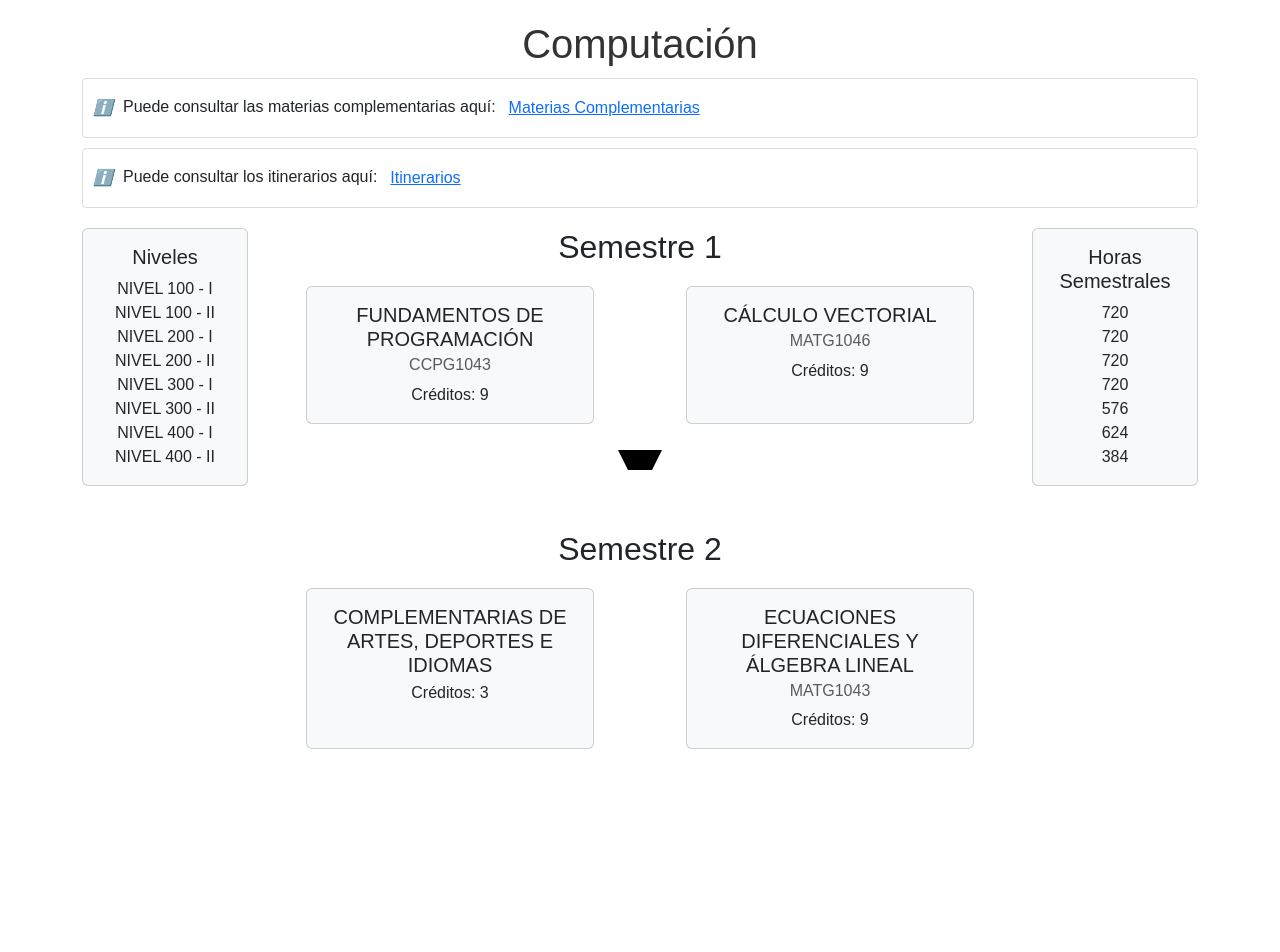
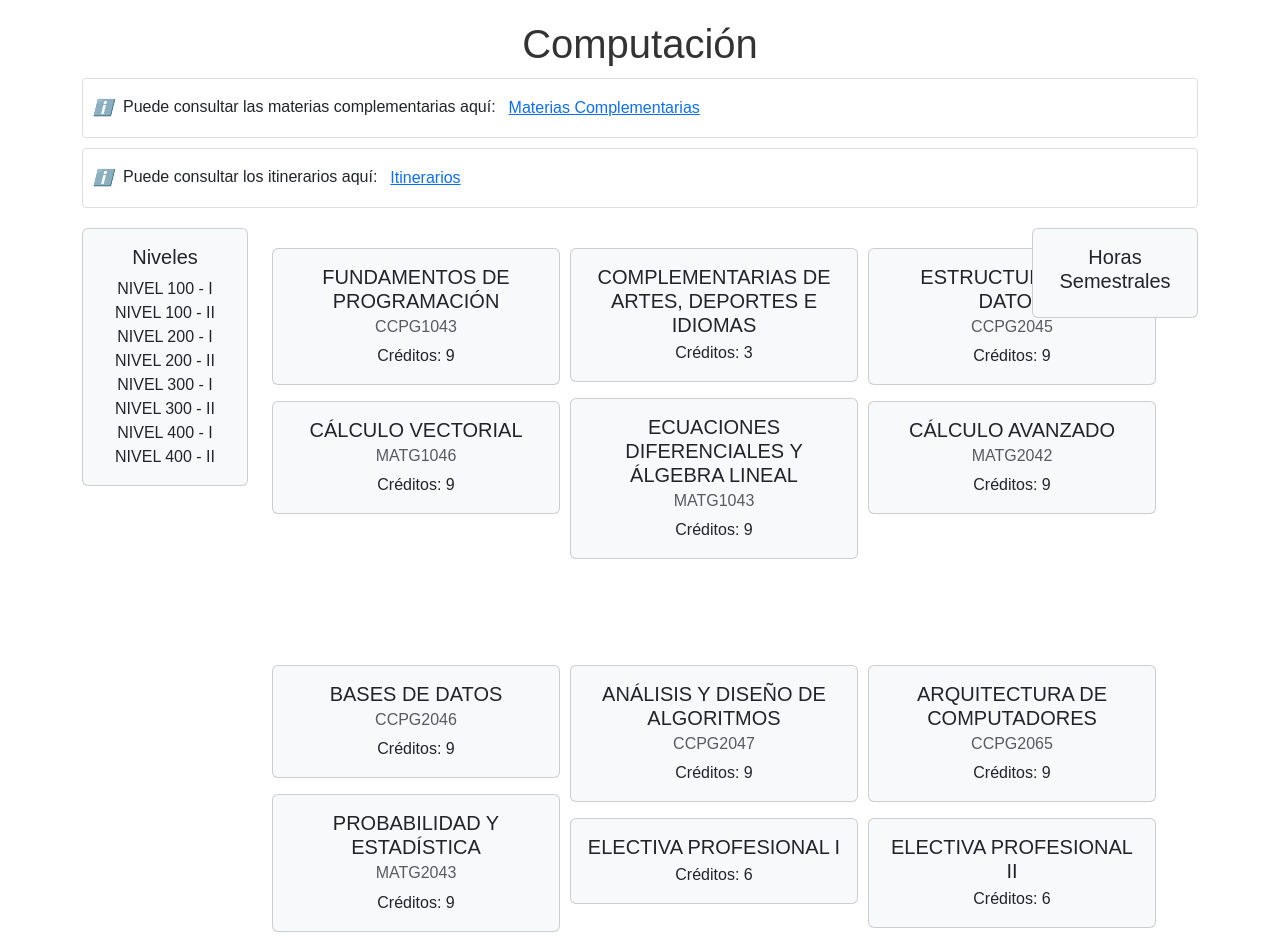
Before and after one commit to FabrazJ/Front2015_K, a React (Create React App) app: page / in a window 1280 px wide. Shown: the top 952 px of the page. Before the commit the page ends 855 px from the top, so only its background shows below. Built offline with nearby package versions, Linux system fonts and the light colour scheme.

Commit message:
estructura

```diff
--- a/src/App.css
+++ b/src/App.css
@@ -6,9 +6,31 @@
 
 }
 
+/* Estilos */
+.number-container {
+  position: relative;
+  display: inline-block;
+  margin-bottom: 10px;
+}
 
+.number {
+  font-size: 1.5rem;
+  font-weight: bold;
+  position: relative;
+  z-index: 1;
+}
 
+.square {
+  width: 20px;
+  height: 20px;
+  background-color: blue;
+  position: absolute;
+  top: 0;
+  left: 0;
+  z-index: 0;
+}
 
+/*  */
 h1 {
   color: #333;
 }
@@ -20,7 +42,7 @@ h1 {
   text-align: center;
   padding: 10px;
 } */
-.arrow {
+/* .arrow {
   width: 0;
   height: 0;
   border-left: 10px solid transparent;
@@ -28,7 +50,7 @@ h1 {
   border-top: 20px solid black;
   margin-top: -10px;
   margin-bottom: 10px;
-}
+} */
 
 
 .App-logo {
--- a/src/components/subcomponents/mallas/HorasSemestrales.js
+++ b/src/components/subcomponents/mallas/HorasSemestrales.js
@@ -8,12 +8,12 @@ const HorasSemestrales = () => {
             <Card.Body>
                 <Card.Title>Horas Semestrales</Card.Title>
                 <Card.Text>
-                    {horas.map((hora, index) => (
+                    {/* {horas.map((hora, index) => (
                         <div key={index} className="number-container">
                             <div className="square"></div>
                             <div className="number">{hora}</div>
                         </div>
-                    ))}
+                    ))} */}
                 </Card.Text>
             </Card.Body>
         </Card>
--- a/src/components/subcomponents/mallas/Semestre.js
+++ b/src/components/subcomponents/mallas/Semestre.js
@@ -11,7 +11,6 @@ const Semestre = ({ semestre, materias, showArrows }) => {
 
     return (
         <div className="semestre">
-            <h2>Semestre {semestre}</h2>
             <Row className="justify-content-center">
                 {materias.map((materia, index) => (
                     <Col key={index} className="d-flex justify-content-center">
--- a/src/components/subcomponents/mallas/Semestres.js
+++ b/src/components/subcomponents/mallas/Semestres.js
@@ -1,105 +1,3 @@
-// import React from 'react';
-// import Semestre from './Semestre';
-
-// const semestresData = [
-//     {
-//         semestre: 1,
-//         materias: [
-//             { title: 'Física: Mecánica', credits: 6, image: 'path/to/image1.png' },
-//             { title: 'Cálculo de una Variable', credits: 9, image: 'path/to/image2.png' },
-//             // Añade más materias según sea necesario
-//         ],
-//     },
-//     {
-//         semestre: 2,
-//         materias: [
-//             { title: 'Mineralogía', credits: 6, image: 'path/to/image3.png' },
-//             { title: 'Inglés I', credits: 5, image: 'path/to/image4.png' },
-//             // Añade más materias según sea necesario
-//         ],
-//     },
-//     // Añade más semestres según sea necesario
-// ];
-
-// const Semestres = () => {
-//     return (
-//         <div>
-//             {semestresData.map((data, index) => (
-//                 <Semestre key={index} semestre={data.semestre} materias={data.materias} />
-//             ))}
-//         </div>
-//     );
-// }
-
-// export default Semestres;
-
-// import React from 'react';
-// import Semestre from './Semestre';
-
-// const semestresData = [
-//     {
-//         semestre: 1,
-//         materias: [
-//             { title: 'Física: Mecánica', credits: 6, image: '../../../img/Itinerario2.png' },
-//             { title: 'Cálculo de una Variable', credits: 9, image: '../../../img/Itinerario2.png' },
-//             // Añade más materias según sea necesario
-//         ],
-//     },
-//     {
-//         semestre: 2,
-//         materias: [
-//             { title: 'Mineralogía', credits: 6, image: 'path/to/image3.png' },
-//             { title: 'Inglés I', credits: 5, image: 'path/to/image4.png' },
-//             // Añade más materias según sea necesario
-//         ],
-//     },
-//     // Añade más semestres según sea necesario
-// ];
-
-// const Semestres = () => {
-//     return (
-//         <div>
-//             {semestresData.map((data, index) => (
-//                 <Semestre key={index} semestre={data.semestre} materias={data.materias} />
-//             ))}
-//         </div>
-//     );
-// }
-
-// export default Semestres;
-
-// import React from 'react';
-// import Semestre from './Semestre';
-
-// const semestresData = [
-//     {
-//         semestre: 1,
-//         materias: [
-//             { title: 'FUNDAMENTOS DE PROGRAMACIÓN', code: 'CCPG1043', credits: 9 },
-//             { title: 'CÁLCULO VECTORIAL', code: 'MATG1046', credits: 9 },
-//         ],
-//     },
-//     {
-//         semestre: 2,
-//         materias: [
-//             { title: 'COMPLEMENTARIAS DE ARTES, DEPORTES E IDIOMAS', code: '', credits: 3 },
-//             { title: 'ECUACIONES DIFERENCIALES Y ÁLGEBRA LINEAL', code: 'MATG1043', credits: 9 },
-//         ],
-//     },
-//     // Añade más semestres según sea necesario
-// ];
-
-// const Semestres = () => {
-//     return (
-//         <div>
-//             {semestresData.map((data, index) => (
-//                 <Semestre key={index} semestre={data.semestre} materias={data.materias} />
-//             ))}
-//         </div>
-//     );
-// };
-
-// export default Semestres;
 import React from 'react';
 import Semestre from './Semestre';
 
@@ -118,17 +16,63 @@ const semestresData = [
             { title: 'ECUACIONES DIFERENCIALES Y ÁLGEBRA LINEAL', code: 'MATG1043', credits: 9 },
         ],
     },
-    // Añade más semestres según sea necesario
+    {
+        semestre: 3,
+        materias: [
+            { title: 'ESTRUCTURAS DE DATOS', code: 'CCPG2045', credits: 9 },
+            { title: 'CÁLCULO AVANZADO', code: 'MATG2042', credits: 9 },
+        ],
+    },
+    {
+        semestre: 4,
+        materias: [
+            { title: 'BASES DE DATOS', code: 'CCPG2046', credits: 9 },
+            { title: 'PROBABILIDAD Y ESTADÍSTICA', code: 'MATG2043', credits: 9 },
+        ],
+    },
+    {
+        semestre: 5,
+        materias: [
+            { title: 'ANÁLISIS Y DISEÑO DE ALGORITMOS', code: 'CCPG2047', credits: 9 },
+            { title: 'ELECTIVA PROFESIONAL I', code: '', credits: 6 },
+        ],
+    },
+    {
+        semestre: 6,
+        materias: [
+            { title: 'ARQUITECTURA DE COMPUTADORES', code: 'CCPG2065', credits: 9 },
+            { title: 'ELECTIVA PROFESIONAL II', code: '', credits: 6 },
+        ],
+    },
+    {
+        semestre: 7,
+        materias: [
+            { title: 'INTELIGENCIA ARTIFICIAL', code: 'CCPG2071', credits: 9 },
+            { title: 'SISTEMAS DISTRIBUIDOS', code: 'CCPG2072', credits: 9 },
+        ],
+    },
 ];
 
 const Semestres = () => {
     return (
-        <div>
-            {semestresData.map((data, index) => (
-                <div key={index}>
-                    <Semestre semestre={data.semestre} materias={data.materias} showArrows={index < semestresData.length - 1} />
-                </div>
-            ))}
+        <div style={{ display: 'flex', flexDirection: 'column', gap: '10px' }}>
+            {/* Semestres horizontales */}
+            <div style={{ display: 'flex', flexDirection: 'row', gap: '10px', marginBottom: '10px' }}>
+                {semestresData.slice(0, 3).map((data, index) => (
+                    <div key={index} style={{ flex: 1 }}>
+                        <Semestre semestre={data.semestre} materias={data.materias} />
+                    </div>
+                ))}
+            </div>
+
+            {/* Semestres verticales */}
+            <div style={{ display: 'grid', gridTemplateColumns: '1fr 1fr 1fr', gap: '10px' }}>
+                {semestresData.slice(3, 6).map((data, index) => (
+                    <div key={index}>
+                        <Semestre semestre={data.semestre} materias={data.materias} />
+                    </div>
+                ))}
+            </div>
         </div>
     );
 };
```
